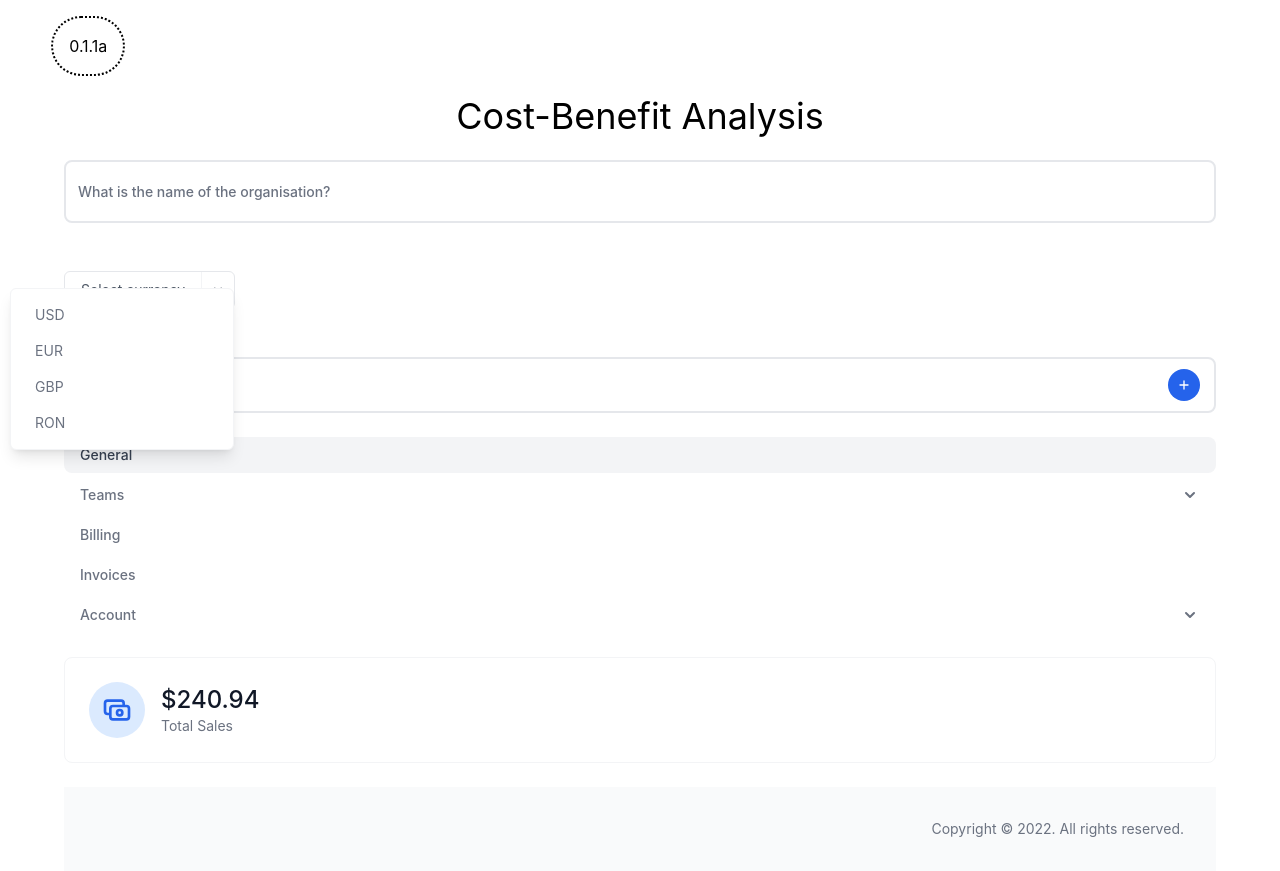
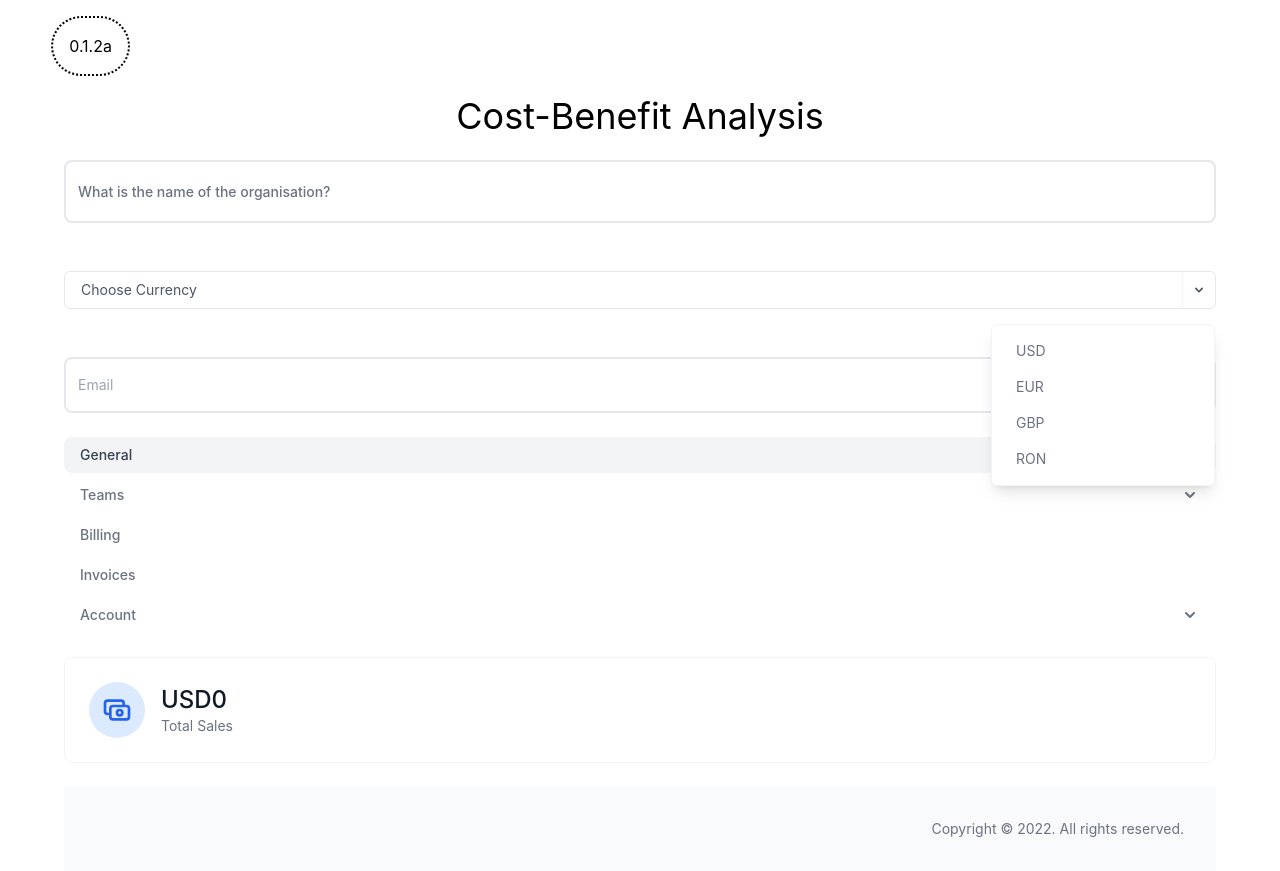
Before and after one commit to dfxe/c-b-analysis-expert, a Next.js app: page / in a window 1280 px wide. Built offline with nearby package versions, Linux system fonts and the light colour scheme.

Commit message:
Fix currency dropdown

```diff
--- a/components/survey/CurrencySelect.tsx
+++ b/components/survey/CurrencySelect.tsx
@@ -3,19 +3,19 @@ import { nanoid } from "nanoid";
 import { useDetails } from "../contexts/DetailsProvider";
 export default function CurrencySelect() {
   const details = useDetails();
-  //const [showDropdown, setShowDropdown] = React.useState(true);
+  const [showDropdown, setShowDropdown] = React.useState(false);
   const currencies = [
     {
       value: "USD",
-      label: "USD",
+      label: "$",
     },
     {
       value: "EUR",
-      label: "EUR",
+      label: "€",
     },
     {
       value: "GBP",
-      label: "GBP",
+      label: "£",
     },
     {
       value: "RON",
@@ -23,18 +23,24 @@ export default function CurrencySelect() {
     },
   ];
 
-  const handleChange = (event: React.ChangeEvent<HTMLInputElement>) => {
+  const handleChange = (e) => {
+    e.preventDefault();
     details.dispatch({
       type: "changed_currency",
-      nextCurrency: event.target.value,
+      nextCurrency: e.target.getAttribute("value"),
     });
+    console.log(e.target.getAttribute("value"));
+    setShowDropdown(!showDropdown);
   };
 
   return (
-    <div className="inline-flex items-stretch bg-white border rounded-md">
-      <p className="px-4 py-2 text-sm text-gray-600 hover:text-gray-700 hover:bg-gray-50 rounded-l-md">
-        Select currency
-      </p>
+    <div
+      onClick={() => setShowDropdown(!showDropdown)}
+      className="w-full inline-flex justify-between bg-white border rounded-md"
+    >
+      <div className="px-4 py-2 text-sm text-gray-600 hover:text-gray-700 hover:bg-gray-50 rounded-l-md">
+        Choose Currency
+      </div>
 
       <div className="relative">
         <button
@@ -55,23 +61,29 @@ export default function CurrencySelect() {
           </svg>
         </button>
 
-        <button
+        <div
+          hidden={showDropdown}
           className="absolute right-0 z-10 w-56 mt-4 bg-white border border-gray-100 shadow-lg origin-top-right rounded-md"
           role="menu"
         >
-          <div className="p-2">
-            {currencies.map((item) => (
-              <input
-                type={"button"}
-                onClick={(e) => handleChange(e)}
-                key={nanoid()}
-                className="block px-4 py-2 text-sm text-gray-500 rounded-lg hover:bg-gray-50 hover:text-gray-700"
-                role="menuitem"
-                value={item.label}
-              />
-            ))}
+          <div className="py-2 flow-root">
+            <div className="-my-2 divide-y divide-gray-100">
+              <ul className="p-2">
+                {currencies.map((item, i) => (
+                  <li
+                    onClick={handleChange}
+                    key={item.value + i}
+                    className="block px-4 py-2 text-sm text-gray-500 rounded-lg hover:bg-gray-50 hover:text-gray-700"
+                    role="menuitem"
+                    value={item.label}
+                  >
+                    {item.value}
+                  </li>
+                ))}
+              </ul>
+            </div>
           </div>
-        </button>
+        </div>
       </div>
     </div>
   );
--- a/components/survey/EndCost.tsx
+++ b/components/survey/EndCost.tsx
@@ -1,4 +1,7 @@
-export default function EndCost() {
+import { useDetails } from "../contexts/DetailsProvider";
+
+export default function EndCost({ endValue = 0 }) {
+  const details = useDetails();
   return (
     <div>
       <article className="flex items-center p-6 bg-white border border-gray-100 rounded-lg gap-4">
@@ -20,7 +23,9 @@ export default function EndCost() {
         </span>
 
         <div>
-          <p className="text-2xl font-medium text-gray-900">$240.94</p>
+          <p className="text-2xl font-medium text-gray-900">
+            {details.state.currency.chosenCurrency + endValue.toString()}
+          </p>
 
           <p className="text-sm text-gray-500">Total Sales</p>
         </div>
--- a/components/survey/Footer.tsx
+++ b/components/survey/Footer.tsx
@@ -38,7 +38,7 @@ function Footer() {
           </div>
 
           <p className="mt-4 text-sm text-center text-gray-500 lg:text-right lg:mt-0">
-            Copyright &copy; 2022. All rights reserved.
+            Copyright &copy; {new Date().getFullYear()}. All rights reserved.
           </p>
         </div>
       </div>
--- a/package.json
+++ b/package.json
@@ -1,6 +1,6 @@
 {
   "name": "c-b-analysis-expert",
-  "version": "0.1.1",
+  "version": "0.1.2",
   "private": true,
   "scripts": {
     "dev": "next dev",
```
